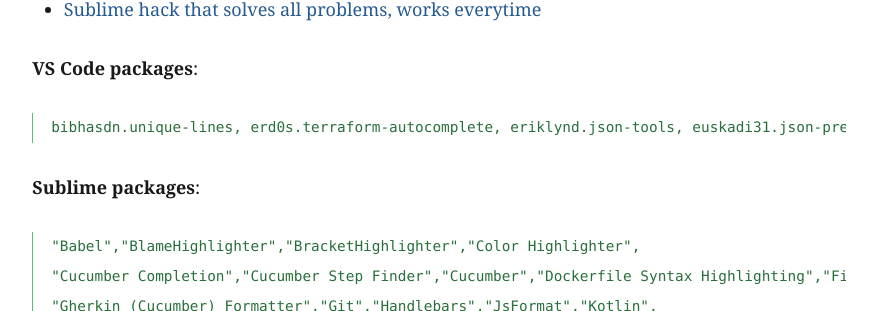
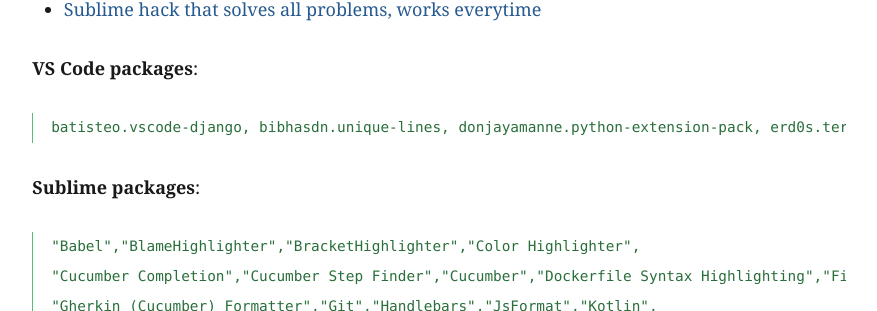
Before and after one commit to filfreire/filfreire.github.io, a Jekyll site: the page built from onboard.md, in a window 1280 px wide and 900 px high, scrolled down 2005 px. Shown: the part 141-452 px from the top of the window, without its empty margins (201-1078 px from the left). Built offline with Jekyll 4.4.1, drawn with Linux system fonts in a browser that asks for light colours.

Commit message:
update onboard and projects.

````diff
--- a/onboard.md
+++ b/onboard.md
@@ -67,7 +67,7 @@
 
 **VS Code packages**:
 ```
-bibhasdn.unique-lines, erd0s.terraform-autocomplete, eriklynd.json-tools, euskadi31.json-pretty-printer, fabiospampinato.vscode-diff, hashicorp.terraform, hookyqr.minify, lextudio.restructuredtext, mikestead.dotenv, ms-azuretools.vscode-docker, ms-mssql.mssql, ms-python.python, ms-toolsai.jupyter, ms-vscode-remote.remote-containers, nidu.copy-json-path, redhat.vscode-yaml, shardulm94.trailing-spaces, streetsidesoftware.code-spell-checker, torn4dom4n.latex-support, waderyan.gitblame
+batisteo.vscode-django, bibhasdn.unique-lines, donjayamanne.python-extension-pack, erd0s.terraform-autocomplete, eriklynd.json-tools, euskadi31.json-pretty-printer, fabiospampinato.vscode-diff, hashicorp.terraform, hbenl.vscode-test-explorer, hookyqr.minify, lextudio.restructuredtext, littlefoxteam.vscode-python-test-adapter, magicstack.magicpython, mikestead.dotenv, ms-azuretools.vscode-docker, ms-dotnettools.csharp, ms-mssql.mssql, ms-python.python, ms-python.vscode-pylance, ms-toolsai.jupyter, ms-vscode-remote.remote-containers, ms-vscode.test-adapter-converter, nidu.copy-json-path, njpwerner.autodocstring, poeticandroid.vscode-poetry, ptd.vscode-unitymeta, redhat.vscode-commons, redhat.vscode-yaml, shardulm94.trailing-spaces, streetsidesoftware.code-spell-checker, tht13.python, torn4dom4n.latex-support, visualstudioexptteam.vscodeintellicode, waderyan.gitblame, wholroyd.jinja, yzane.markdown-pdf, yzhang.markdown-all-in-one
 ```
 
 **Sublime packages**:
````
Also changed, not shown: projects.md (+1 -0 lines).
